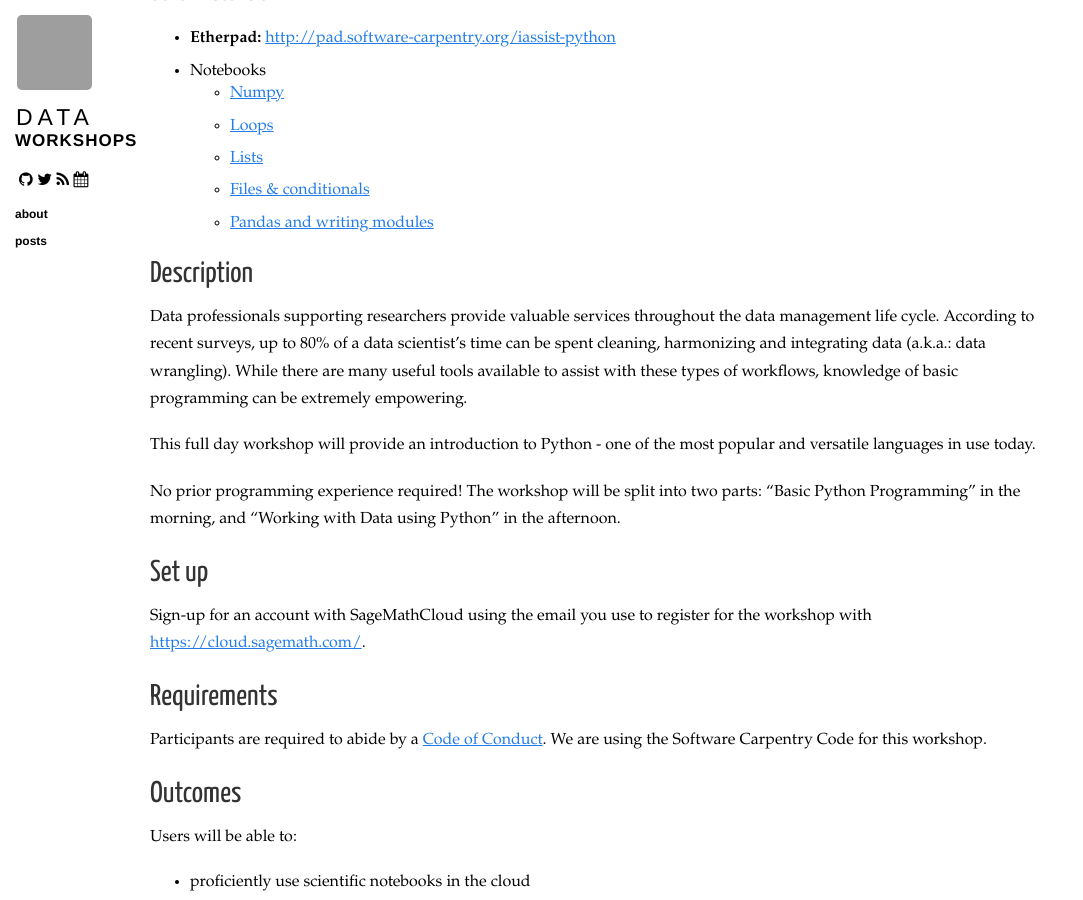
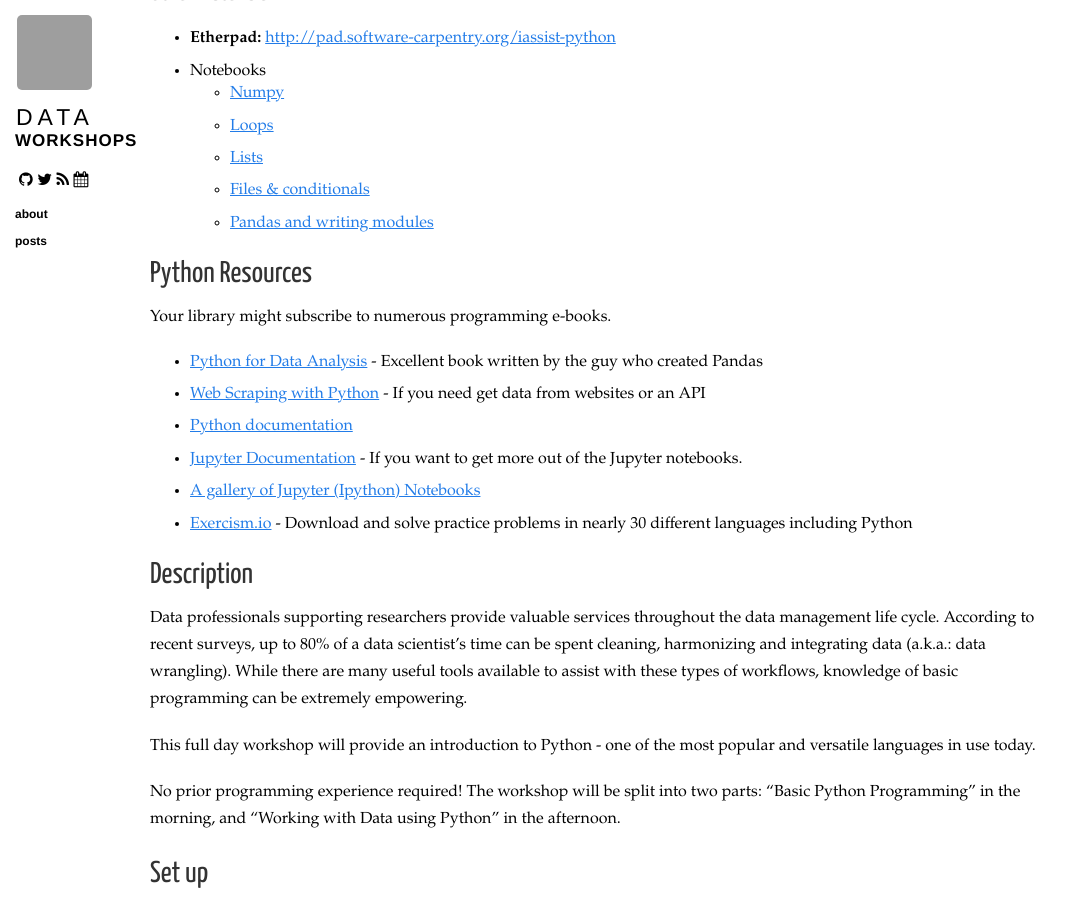
Before and after one commit to ucsdlib/workshops, a Jekyll site: the page built from _posts/2016-05-31-iassist-python.markdown, in a window 1280 px wide and 900 px high, scrolled down 587 px. Shown: the whole window, without its empty margins (0-1083 px from the left). Built offline with Jekyll 4.4.1, drawn with Linux system fonts in a browser that asks for light colours; nearby versions of some CDN libraries; grey boxes are pictures that could not be loaded.

Commit message:
adding resources

```diff
--- a/_posts/2016-05-31-iassist-python.markdown
+++ b/_posts/2016-05-31-iassist-python.markdown
@@ -33,6 +33,17 @@ category: post data python
   * [Files & conditionals](https://github.com/ucsdlib/python-novice-inflammation/blob/gh-pages/files%20%26%20conditionals.ipynb)
   * [Pandas and writing modules](https://github.com/ucsdlib/python-novice-inflammation/blob/gh-pages/Analyzing%20Mosquito%20Data.md)
 
+## Python Resources
+
+Your library might subscribe to numerous programming e-books.
+
+* [Python for Data Analysis](http://shop.oreilly.com/product/0636920023784.do) - Excellent book written by the guy who created Pandas
+* [Web Scraping with Python](http://shop.oreilly.com/product/0636920034391.do) - If you need get data from websites or an API
+* [Python documentation](https://docs.python.org/3/)
+* [Jupyter Documentation](https://jupyter.readthedocs.io/en/latest/) - If you want to get more out of the Jupyter notebooks.
+* [A gallery of Jupyter (Ipython) Notebooks](https://github.com/ipython/ipython/wiki/A-gallery-of-interesting-IPython-Notebooks)
+* [Exercism.io](http://exercism.io/) - Download and solve practice problems in nearly 30 different languages including Python
+
 ## Description
 
 Data professionals supporting researchers provide valuable services throughout the data management life cycle. According to recent surveys, up to 80% of a data scientist's time can be spent cleaning, harmonizing and integrating data (a.k.a.: data wrangling). While there are many useful tools available to assist with these types of workflows, knowledge of basic programming can be extremely empowering.
```
